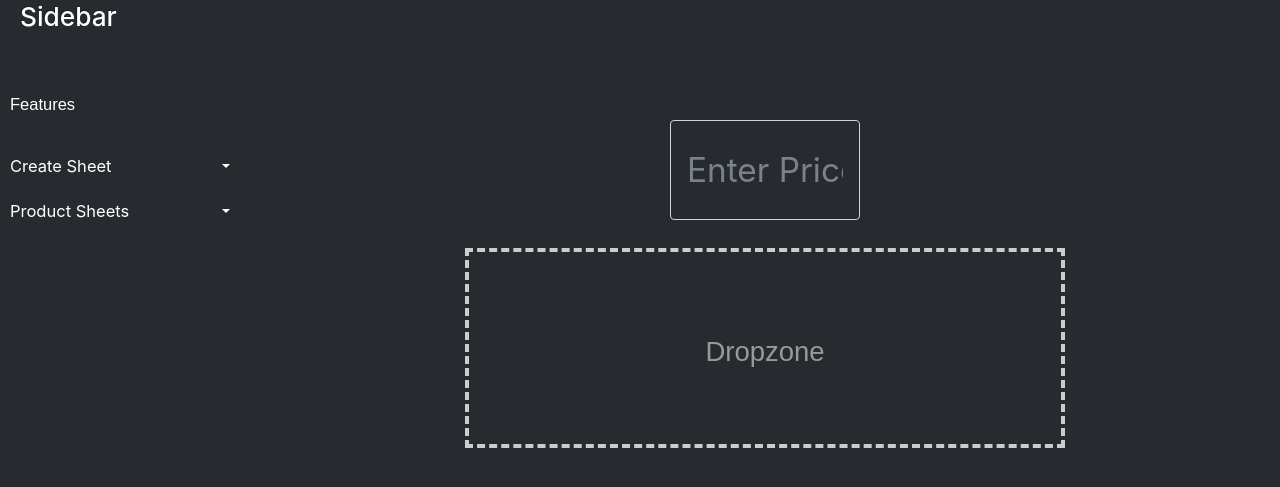
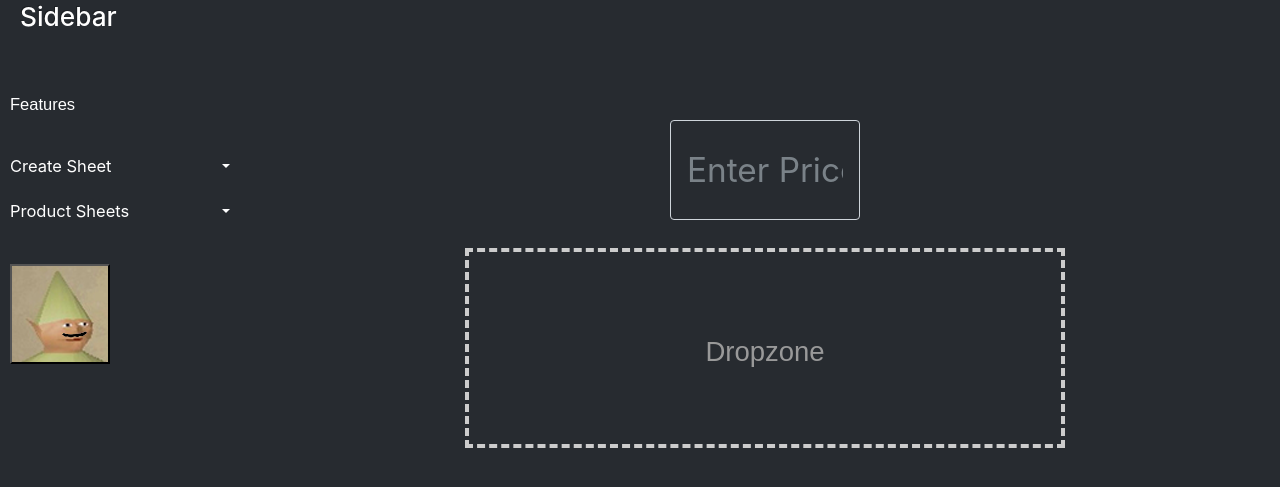
Before and after one commit to Chribtoper/supersheet-frontend, a PHP site: page / in a window 1280 px wide. Shown: the part 51-538 px from the top of the page. Run offline with PHP 8.4, Linux system fonts and the light colour scheme; some libraries are stand-ins or nearby versions.

Commit message:
added a smoll boi

```diff
--- a/index.html
+++ b/index.html
@@ -63,7 +63,7 @@
                   <ul class="collapse list-unstyled" id="pageSubmenu">
 
                   </ul>
-
+                <button type="button" id="smoll-boi"></button>
           </ul>
       </nav>
       <!-- slider menu button -->
--- a/src/index.js
+++ b/src/index.js
@@ -39,3 +39,7 @@ document.addEventListener('DOMContentLoaded', () => {
   })
 
 }); // End DOMContentLoaded
+
+document.getElementById('smoll-boi').addEventListener('click', () => {
+  window.alert('Project built by Roger Vera and Christopher Stolfa')
+})
--- a/style.css
+++ b/style.css
@@ -210,3 +210,10 @@ background-size:     cover;
   font-size:25pt;
   display: inline-block;
 }
+
+#smoll-boi {
+background-image: url("./images/gnome.png");
+width: 100px;
+height: 100px;
+display: block; margin-left: 10px; margin-right: auto; margin-top: 30px;
+}
```
